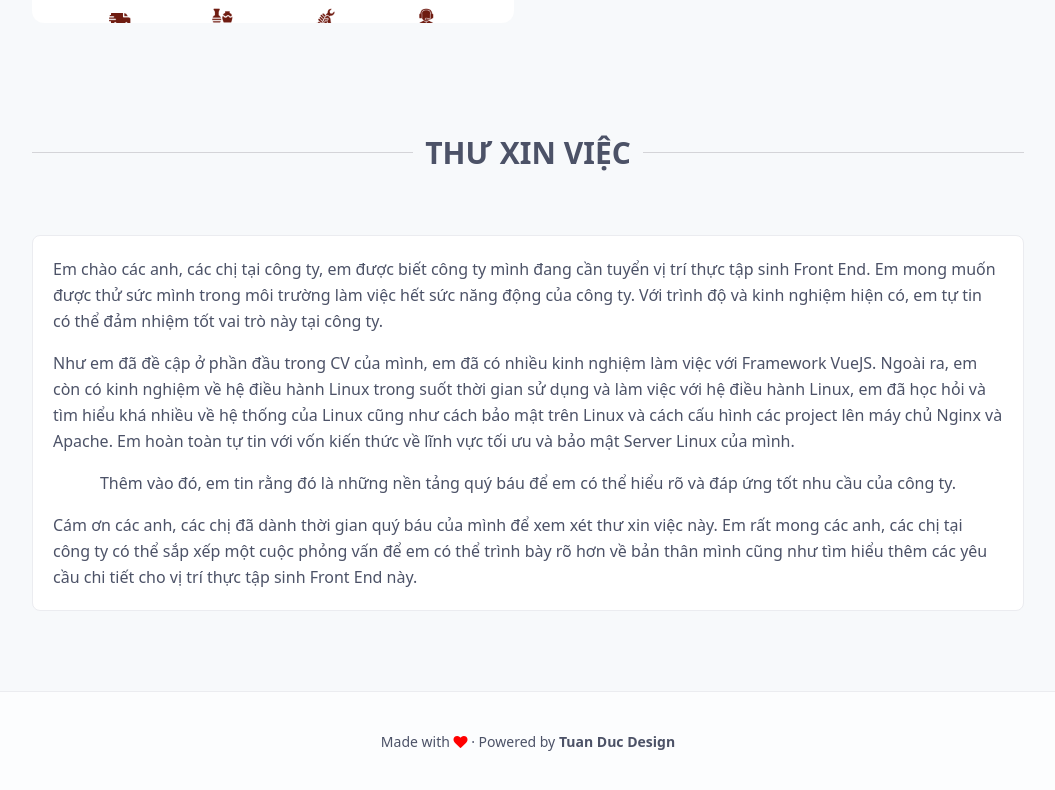
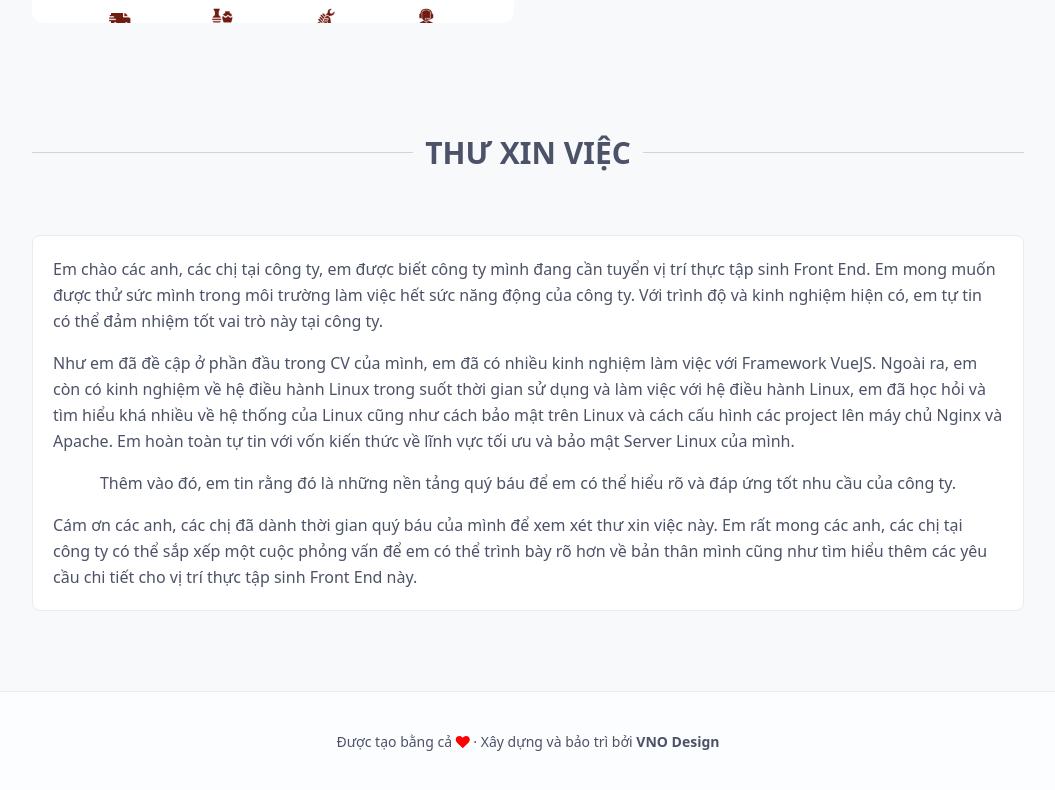
Before and after one commit to tuanductran/cv, a Vue app: page / in a window 1280 px wide. Shown: the part 4063-4853 px from the top of the page, without its empty margins (112-1167 px from the left). Built offline with nearby package versions, Linux system fonts and the light colour scheme.

Commit message:
Update copyright

```diff
--- a/src/layouts/AppFooter/index.vue
+++ b/src/layouts/AppFooter/index.vue
@@ -5,7 +5,7 @@
 <template>
 	<footer class="flex justify-center relative py-5 bg-white dark:bg-footer-dark bg-opacity-70 mt-20">
 			<p class="text-color-body dark:text-white text-sm mt-5 mb-5">
-				Made with <i class="fa fa-heart"></i> <span class="dot">·</span> Powered by <strong><a href="https://tuanducdesign.com" target="_blank" title="Tuan Duc Design">Tuan Duc Design</a></strong>
+				Được tạo bằng cả <i class="fa fa-heart"></i> <span class="dot">·</span> Xây dựng và bảo trì bởi <strong><a href="https://github.com/vnodesign" target="_blank" title="VNO Design">VNO Design</a></strong>
 			</p>
 	</footer>
 </template>
```
